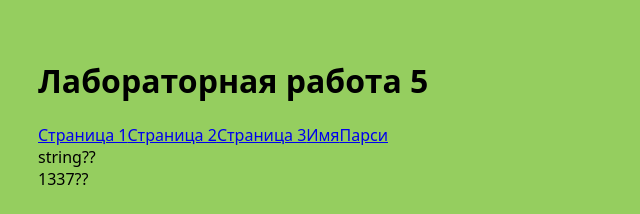
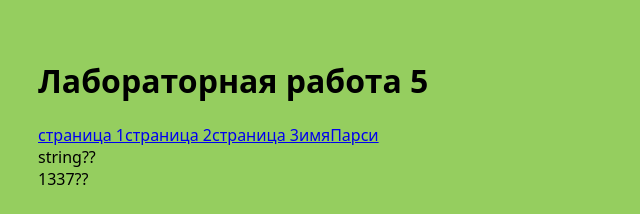
Before and after one commit to halfer1337/a5, an Angular app: page / in a window 1280 px wide. Shown: the top 214 px of the page, without its empty margins (0-640 px from the left). Built offline with nearby package versions, Linux system fonts and the light colour scheme.

Commit message:
Update app.component.html

```diff
--- a/src/app/app.component.html
+++ b/src/app/app.component.html
@@ -1,10 +1,10 @@
 <div>
   <h1>Лабораторная работа 5</h1>
   <nav>
-    <a routerLink="" routerLinkActive="active" [routerLinkActiveOptions]="{ exact: true }">Страница 1</a>
-    <a routerLink="/page2" routerLinkActive="active">Страница 2</a>
-    <a routerLink="/page3">Страница 3</a>
-    <a [routerLink]="['show-name', 'Максим']" routerLinkActive="active">Имя</a>
+    <a routerLink="" routerLinkActive="active" [routerLinkActiveOptions]="{ exact: true }">страница 1</a>
+    <a routerLink="/page2" routerLinkActive="active">страница 2</a>
+    <a routerLink="/page3">страница 3</a>
+    <a [routerLink]="['show-name', 'Данила']" routerLinkActive="active">имя</a>
     <a routerLink="/json" routerLinkActive="active">Парси</a>
   </nav>
   <router-outlet></router-outlet>
```
